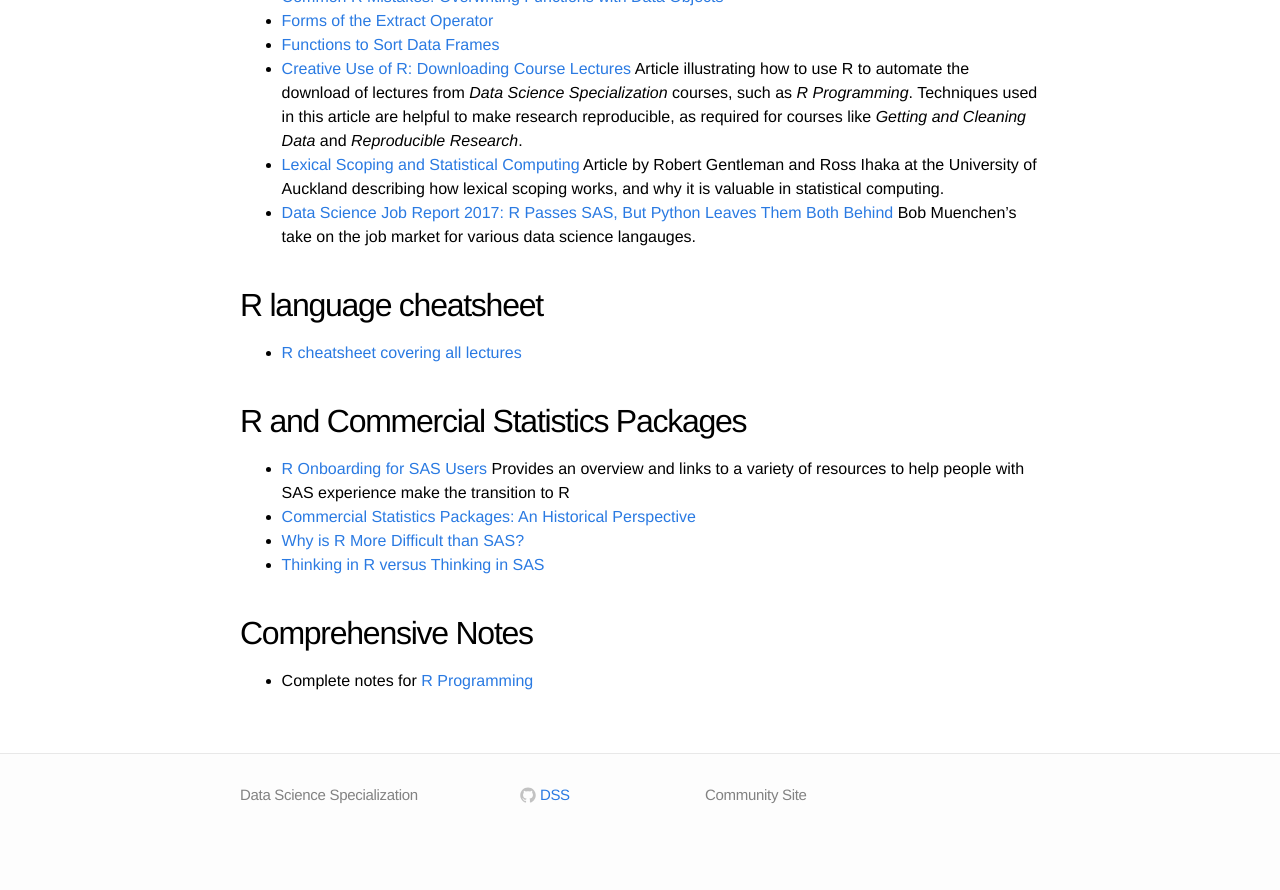
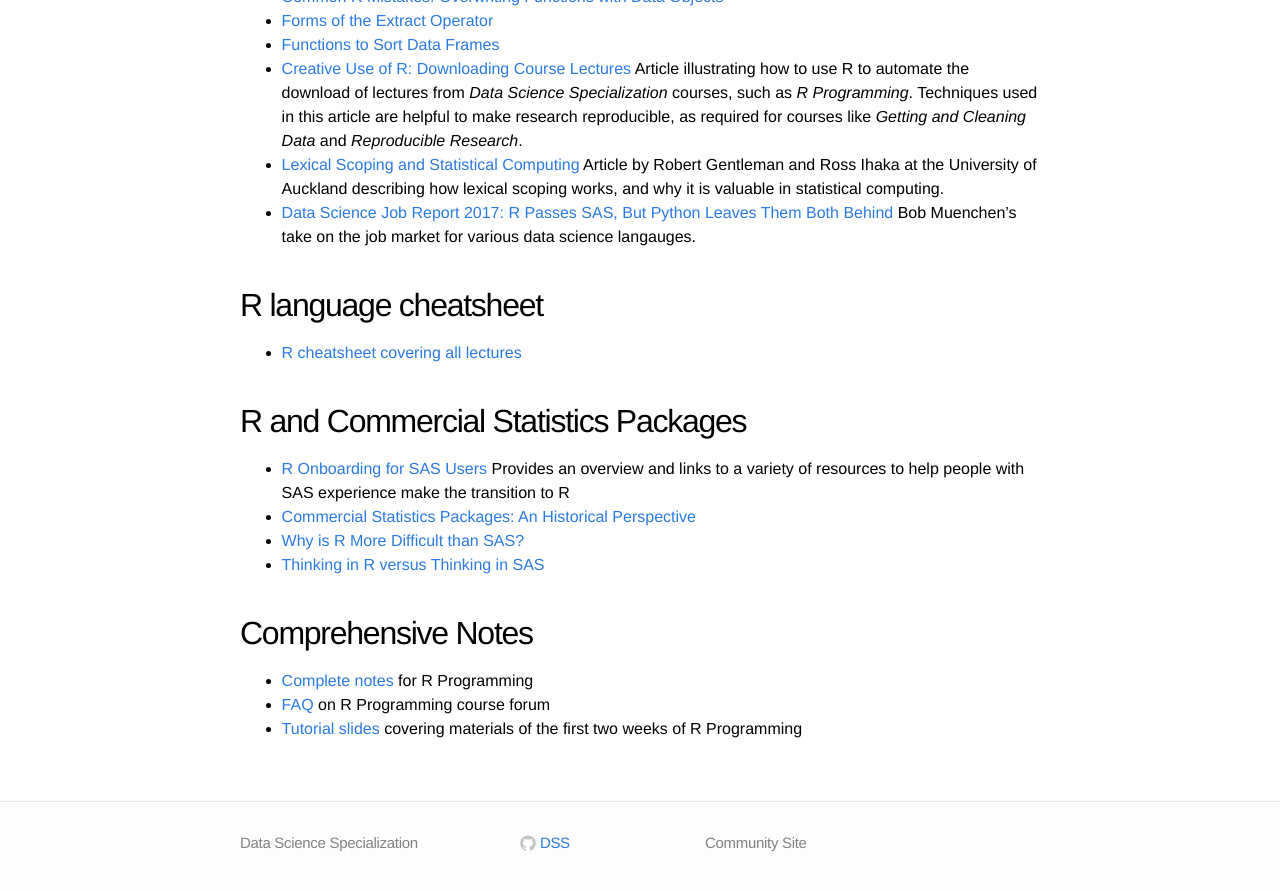
Before and after one commit to DataScienceSpecialization/DataScienceSpecialization.github.io, a Jekyll site: the page built from rprog.md, in a window 1280 px wide and 900 px high, scrolled down 942 px. Shown: the top 890 px of the window. Built offline with Jekyll 4.4.1, drawn with Linux system fonts in a browser that asks for light colours; before the commit the page ends 1794 px from its top, so only the background shows below that.

Commit message:
Update rprog.md
Add FAQ and tutorial slides in the "Comprehensive Notes" section

```diff
--- a/rprog.md
+++ b/rprog.md
@@ -54,4 +54,6 @@
 
 ## Comprehensive Notes
 
-- Complete notes for [R Programming](http://sux13.github.io/DataScienceSpCourseNotes/)
+- [Complete notes](http://sux13.github.io/DataScienceSpCourseNotes/) for R Programming
+- [FAQ](https://corytu.github.io/Coursera-R-Mentoring/) on R Programming course forum
+- [Tutorial slides](https://corytu.github.io/R-Language-Exhibition/Docs/R-Tutorial.html) covering materials of the first two weeks of R Programming
```
